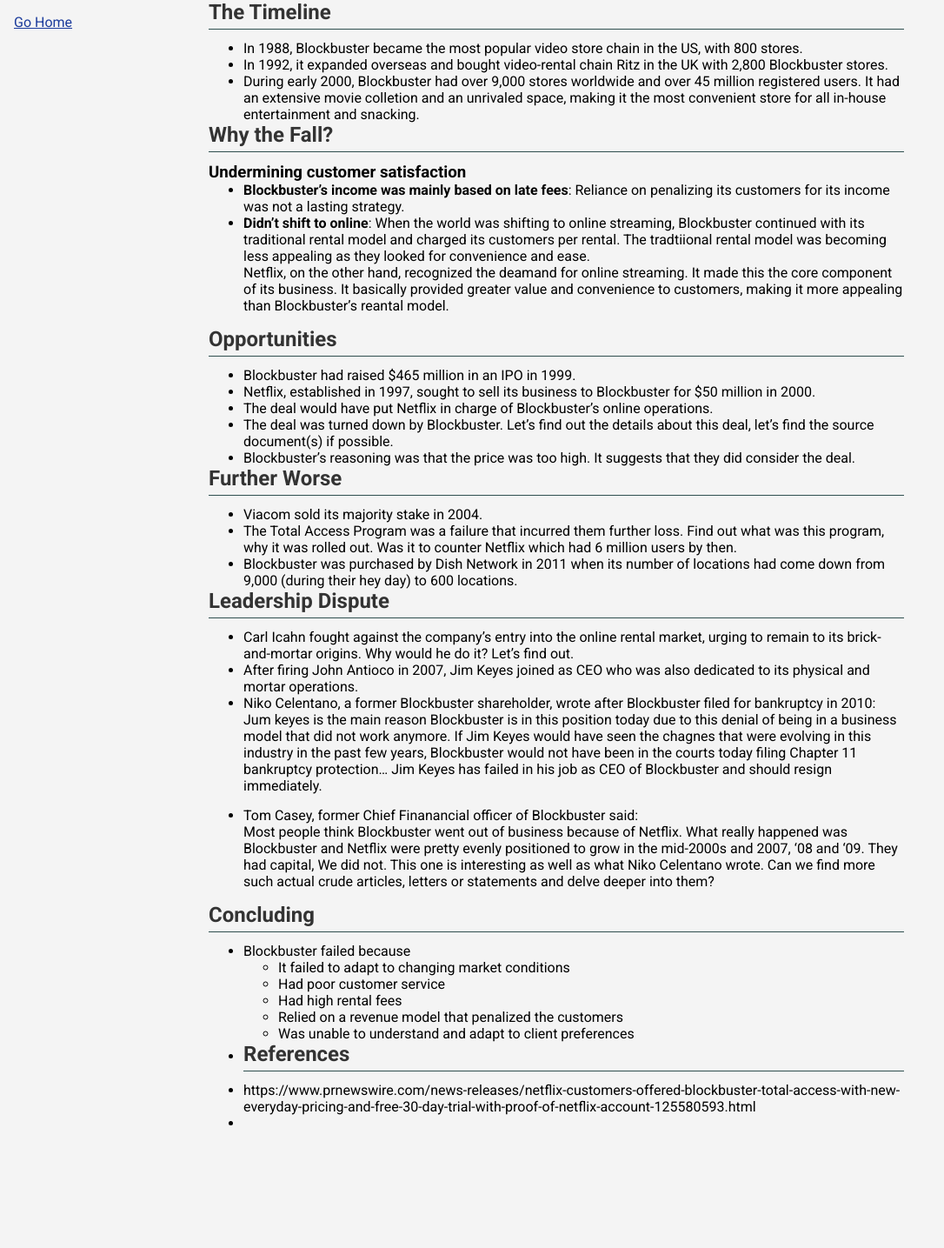
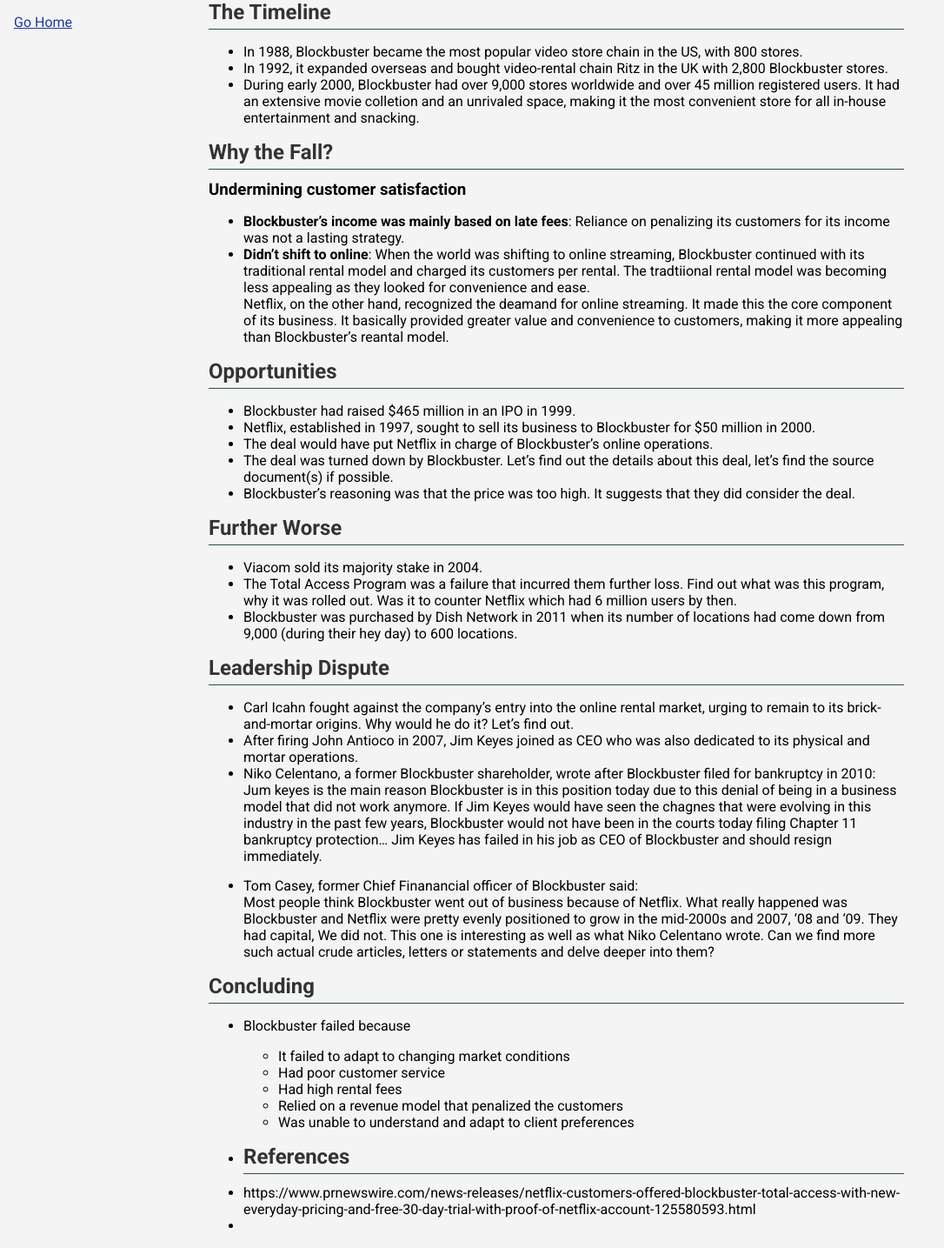
Before and after one commit to andfurtherance/andfurtherance.github.io, a Jekyll site: the page built from _posts/2024-09-24-the-blockbuster-story.md, in a window 1280 px wide. Shown: the whole page at 87% size, without its empty margins (0-1086 px from the left). Built offline with Jekyll 4.4.1, drawn with Linux system fonts in a browser that asks for light colours; before the commit the page ends 1301 px from its top, so only the background shows below that.

Commit message:
Update main.css

```diff
--- a/assets/main.css
+++ b/assets/main.css
@@ -70,6 +70,14 @@ h2 {
     margin-bottom: .5em;
 }
 
+h3 {
+  margin-bottom: .5em;
+}
+
+article ul {
+  margin: 1em 0;
+}
+
 p {
     margin-bottom: 15px;
 }
```
